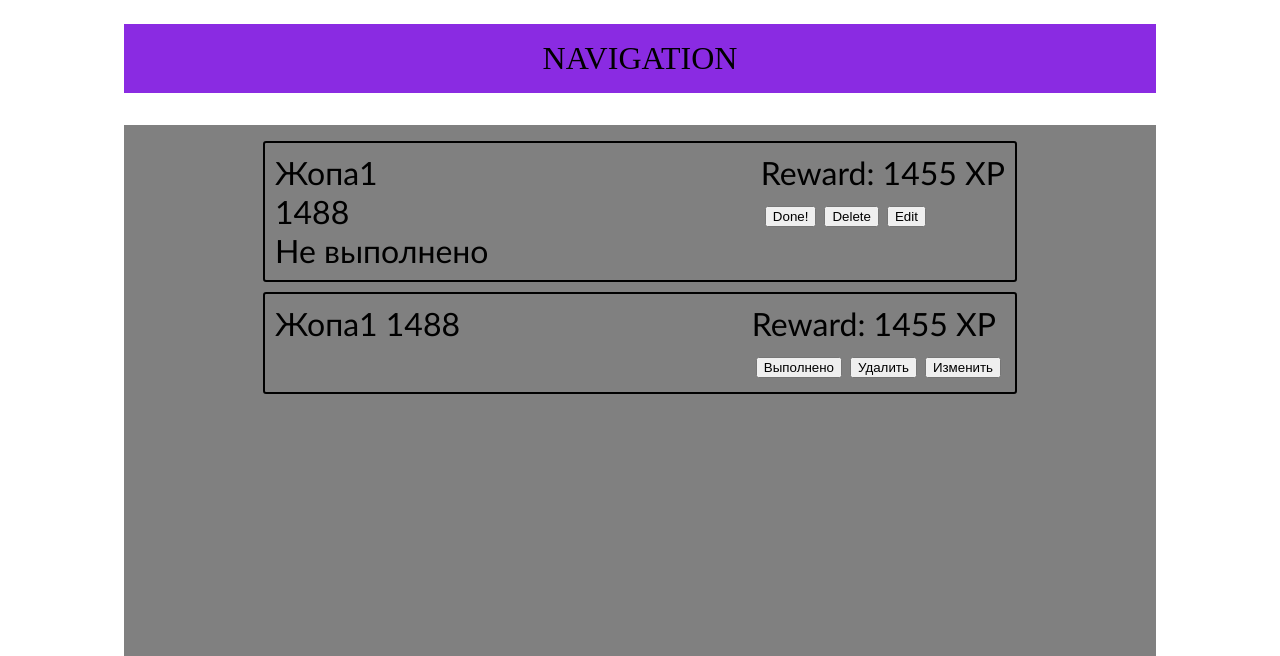
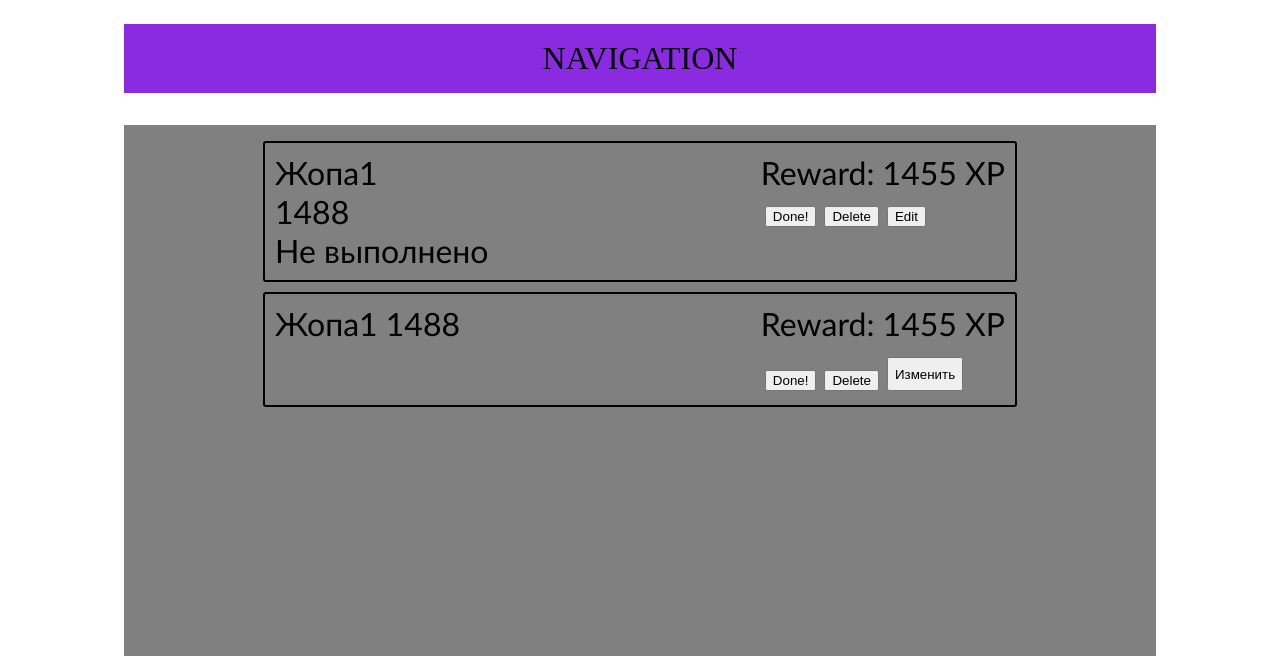
Before and after one commit to ArestMarih/NewTracks, a Django app: page / in a window 1280 px wide. Shown: the top 656 px of the page. Run offline with Django 4.2, Linux system fonts and the light colour scheme; data comes from the database, SQL or seed files in the repository; both versions use the stored data as it was after the commit.

Commit message:
Please enter the commit message for your changes. Lines starting with '#' will be ignored, and an empty message aborts the commit.
On branch main
Your branch is up to date with 'origin/main'.

Changes to be committed:
	modified:   Track/db.sqlite3
	modified:   Track/trak/templates/trak/main.html

```diff
--- a/Track/trak/templates/trak/main.html
+++ b/Track/trak/templates/trak/main.html
@@ -21,8 +21,8 @@
                                 <div class='infotext'>Reward: {{ quest.exp }} XP </div>
                                 <div class="infotext">
                                   <div id="infob">
-                                    <button class="infobtn">Выполнено</button>
-                                    <button class="infobtn">Удалить</button>
+                                    <a href="done/{{ quest.id }}"><button class='infobtn'>Done!</button></a>
+                                    <a href="deleters/{{ quest.id }}"><button class='infobtn'>Delete</button></a>
                                     <button
                                       class="infobtn"
                                       type="button"
```
Also changed, not shown: Track/db.sqlite3.
